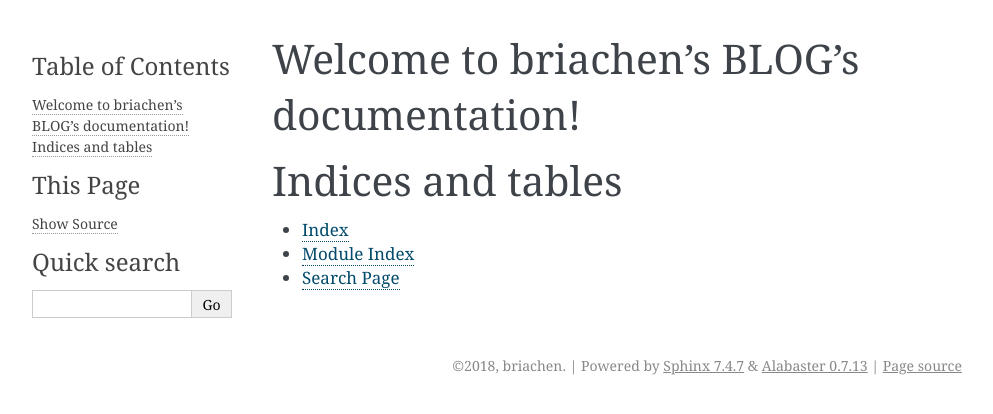
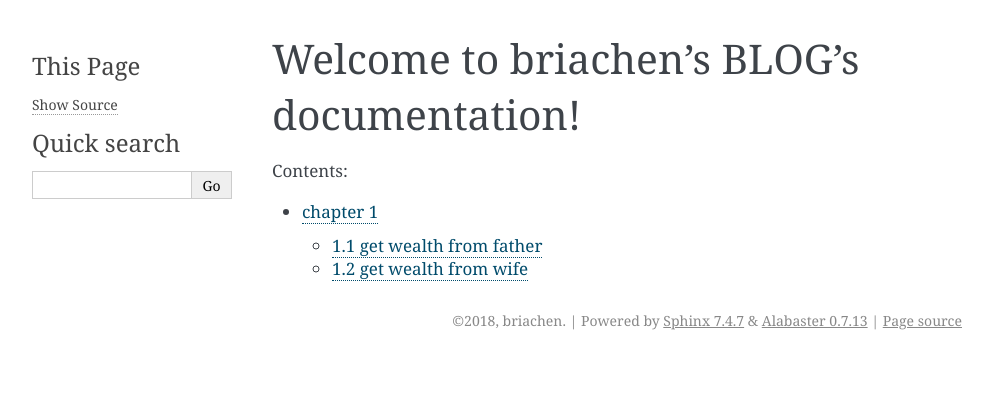
Before and after one commit to briachen/blog, a Sphinx documentation site: the page built from mkdocs/source/index.rst, in a window 1280 px wide. Shown: the top 414 px of the page, without its empty margins (148-1141 px from the left). Built offline with Sphinx 7.4.7, drawn with Linux system fonts in a browser that asks for light colours.

Commit message:
add a tips

```diff
--- a/mkdocs/source/index.rst
+++ b/mkdocs/source/index.rst
@@ -10,11 +10,4 @@ Welcome to briachen's BLOG's documentation!
    :maxdepth: 2
    :caption: Contents:
 
-
-
-Indices and tables
-==================
-
-* :ref:`genindex`
-* :ref:`modindex`
-* :ref:`search`
+   how_to_be_a_rich_man
```
Also changed, not shown: 8 other files.
